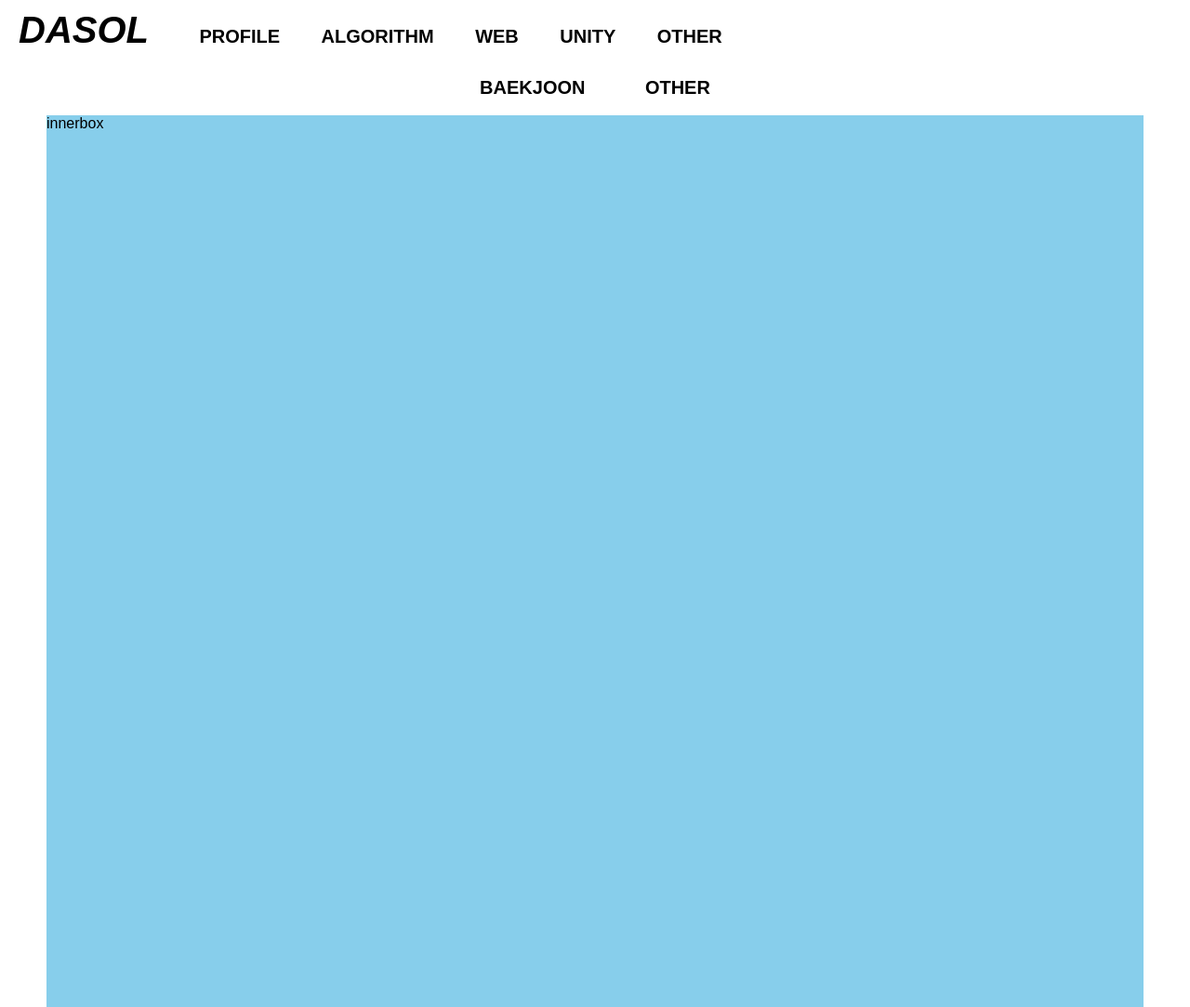
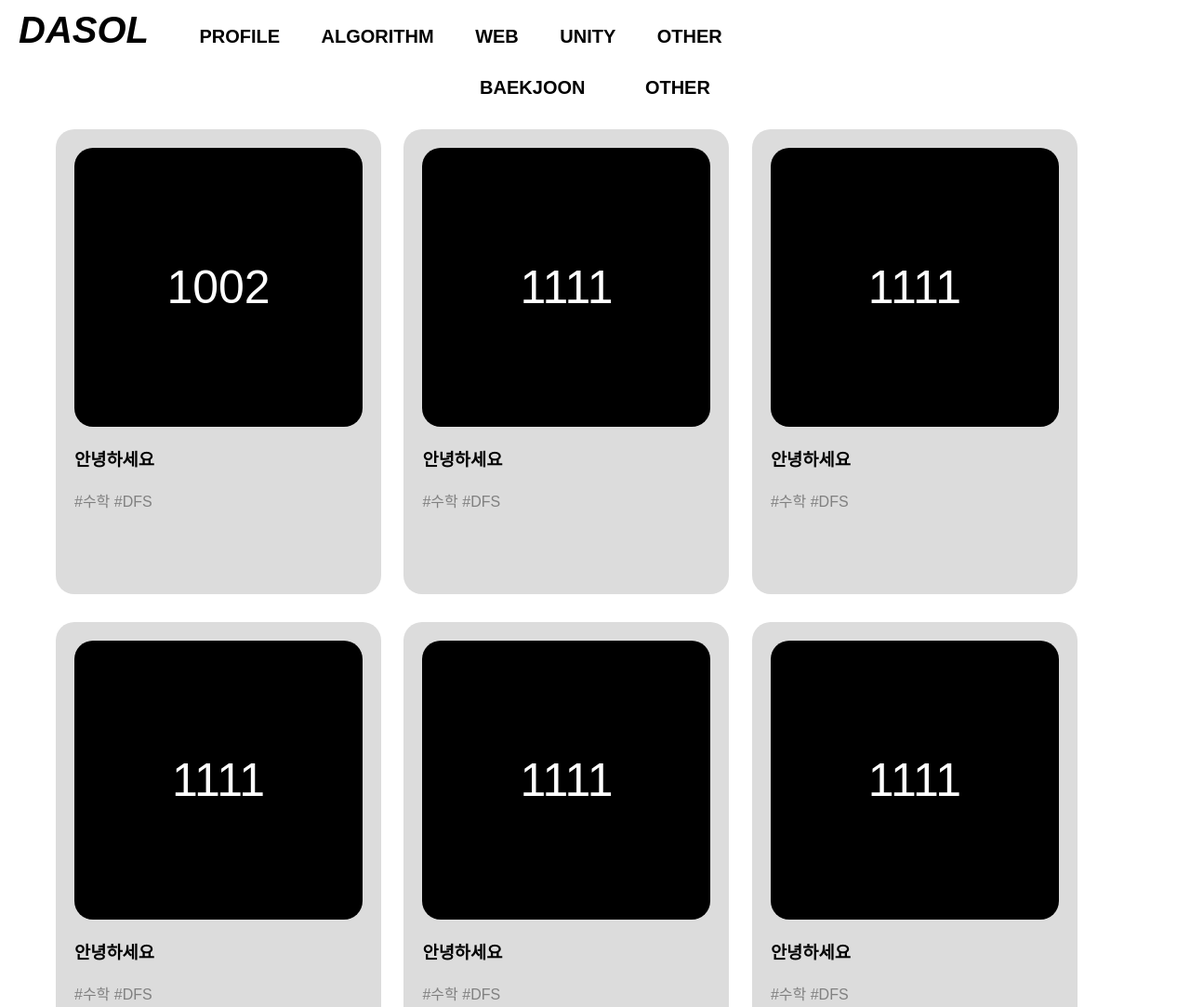
Before and after one commit to AeuJoung/DASOLPAGE, a plain HTML site: page algorithm.html in a window 1280 px wide. Shown: the top 1083 px of the page at 93% size. Drawn offline with Linux system fonts and the light colour scheme; a web font is replaced by a local one.

Commit message:
0.0.1.20231120
개발중

```diff
--- /dev/null
+++ b/algorithm.css
@@ -0,0 +1,38 @@
+
+body {
+    padding-top: 124px;
+}
+
+.innerbox ul {
+    width:100%;
+}
+
+.innerbox ul li {
+    display:inline-block;
+    width: 350px;
+    height:500px;
+    margin: 15px 10px;
+    padding : 20px;
+    background-color: gainsboro;
+    border-radius: 20px;
+    box-sizing: border-box;
+}
+
+.innerbox ul li div {
+    width:100%;
+    height:300px;
+    border-radius: 20px;
+    background-color: black;
+    color: white;
+    text-align: center;
+    line-height: 300px;
+    font-size: 50px;
+}
+
+.innerbox ul li h3 {
+    margin: 20px 0;
+}
+
+.innerbox ul li p {
+    color: gray;
+}
--- a/algorithm.html
+++ b/algorithm.html
@@ -4,7 +4,7 @@
         <meta charset="utf-8">
         <title>DASOL'S HOME</title>
         <link rel="stylesheet" href="header.css">
-        <link rel="stylesheet" href="index.css">
+        <link rel="stylesheet" href="algorithm.css">
     </head>
     <body>
         <header>
@@ -27,7 +27,17 @@
         </nav>
         <section>
             <section class="innerbox">
-                innerbox
+                <ul>
+                    <li><a href = "#"><div>1002</div><h3>안녕하세요</h3><p>#수학 #DFS</p></a></li>
+                    <li><a href = "#"><div>1111</div><h3>안녕하세요</h3><p>#수학 #DFS</p></a></li>
+                    <li><a href = "#"><div>1111</div><h3>안녕하세요</h3><p>#수학 #DFS</p></a></li>
+                    <li><a href = "#"><div>1111</div><h3>안녕하세요</h3><p>#수학 #DFS</p></a></li>
+                    <li><a href = "#"><div>1111</div><h3>안녕하세요</h3><p>#수학 #DFS</p></a></li>
+                    <li><a href = "#"><div>1111</div><h3>안녕하세요</h3><p>#수학 #DFS</p></a></li>
+                    <li><a href = "#"><div>1111</div><h3>안녕하세요</h3><p>#수학 #DFS</p></a></li><li><a href = "#"><div></div><h3>1011. 안녕하세요</h3><p>#수학 #DFS</p></a></li>
+                    <li><a href = "#"><div>1111</div><h3>안녕하세요</h3><p>#수학 #DFS</p></a></li>
+                    <li><a href = "#"><div>1111</div><h3>안녕하세요</h3><p>#수학 #DFS</p></a></li>
+                </ul>
             </section>
         </section>
     </body>
--- a/header.css
+++ b/header.css
@@ -5,6 +5,10 @@
     margin: 0px;
     padding: 0px;
     color: black;
+}
+
+body {
+    padding-top:64px;
 }
 
 ul li { list-style: none; }
@@ -18,11 +22,15 @@ a {text-decoration: none; display: block;}
 }
 
 header {
+    position: fixed;
+    min-width: 800px;
+    top:0px;
     width: 100%;
     height: 64px;
     padding-top:10px;
     padding-left:20px;
     box-sizing: border-box;
+    background-color: white;
 }
 
 header nav {
@@ -34,7 +42,7 @@ header nav ul { display: inline-block; margin-left: 30px; }
 header nav ul li {
     display: inline-block;
     padding: 0 20px;
-    line-height: 30px;
+    line-height: 37px;
     font-size:20px;
     font-weight: bold;
 }
@@ -42,6 +50,7 @@ header ul li:hover { background-color: black; }
 header ul li:hover a { color: white; }
 
 
+/*본문*/
 section {
     width:100%;
 }
@@ -49,7 +58,6 @@ section .innerbox {
     width:1180px;
     height:1000px;
     margin: 0 auto;
-    background-color: skyblue;
 }
 
 
@@ -57,7 +65,10 @@ section .innerbox {
 nav#submenu {
     width: 100%;
     height:60px;
+    position: fixed;
+    top:64px;
 
+    background-color: rgba(255, 255, 255, 80%);
 }
 
 nav#submenu ul {
--- a/index.css
+++ b/index.css
@@ -0,0 +1,10 @@
+
+.section1 {
+    width:100%;
+
+    height:900px;
+
+    background-color: black;
+    background-image: url('img/home.png');
+    background-repeat: no-repeat;
+}
```
Also changed, not shown: index.html (+1 -3 lines), img/home.png (added).
